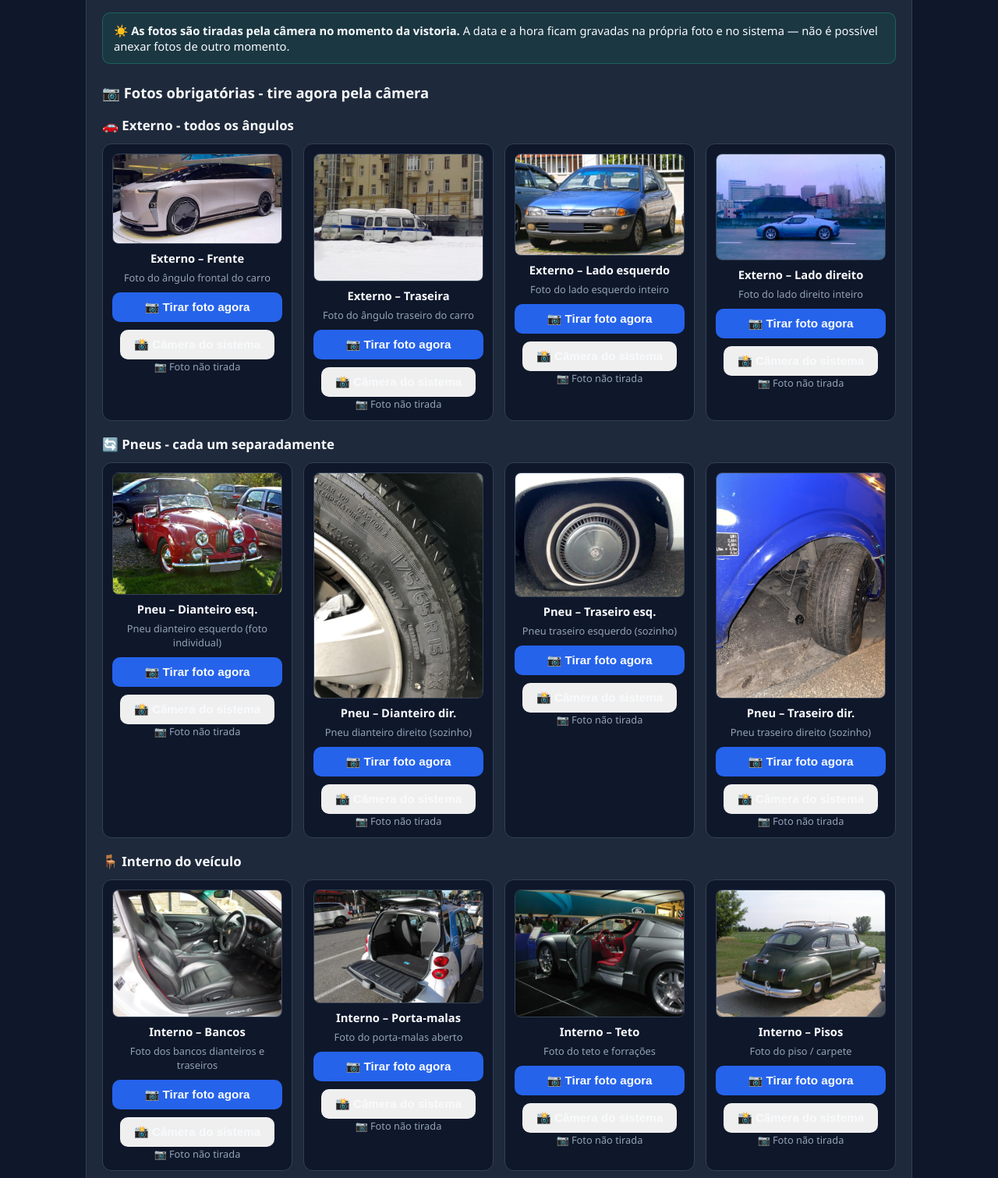
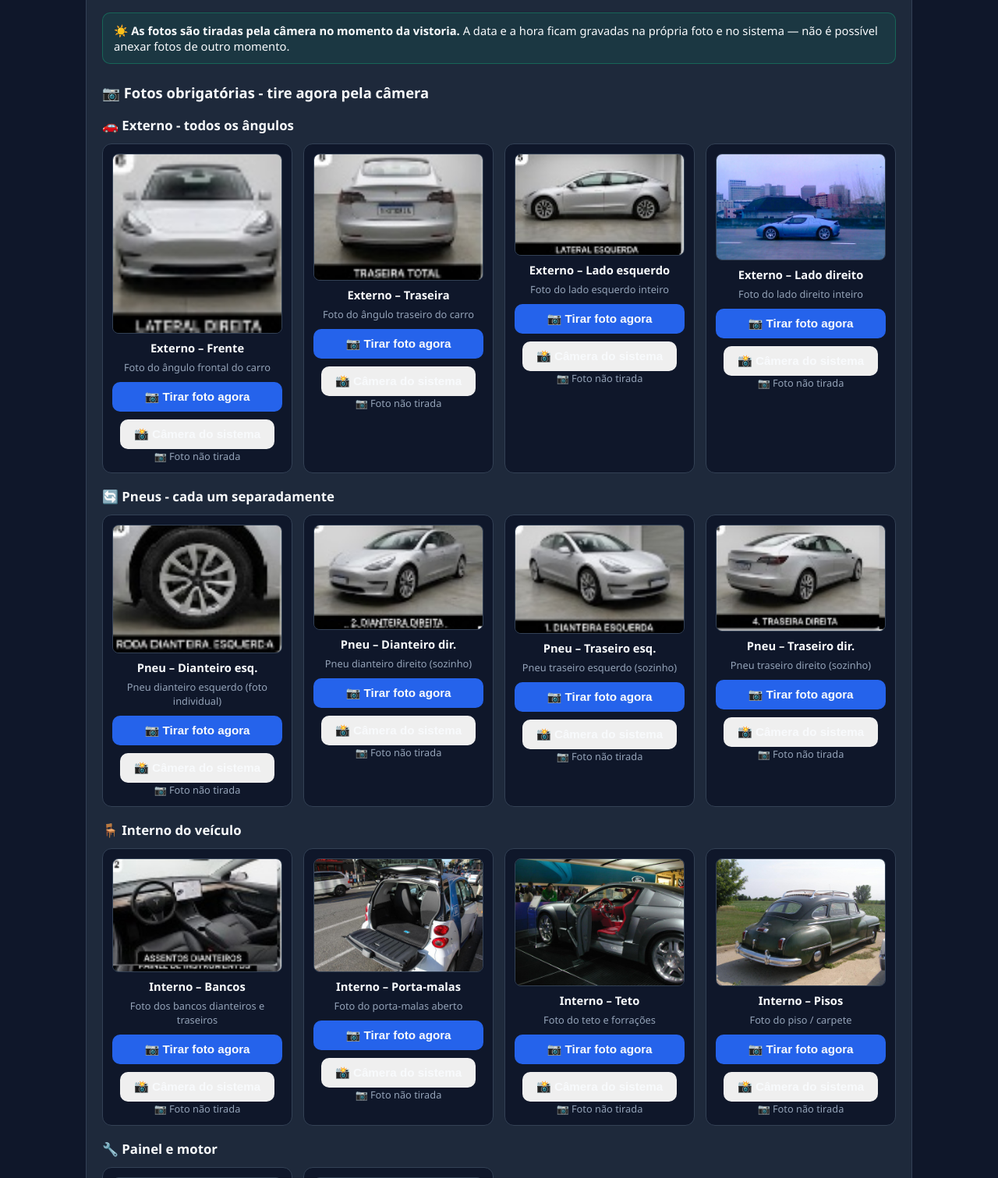
Before and after one commit to NETHOMIRANDA/LocacaoMD, a Flask app: page /vistoria/nova/1 in a window 1280 px wide. Shown: the part 341-1852 px from the top of the page at 78% size. Run offline with Flask 3, Linux system fonts and the light colour scheme; tables that the repository leaves empty hold one stand-in row (values such as "Sample post").

Commit message:
feat: fotos de exemplo como marca d'água nas fotos dos motoristas
- Substituídas 9 fotos de exemplo pelas fotos do carro Tesla
- Adicionada marca d'água semi-transparente (35% opacidade) no canto inferior direito da foto capturada
- Motoristas veem em tempo real se estão no ângulo correto
- Mantidas as fotos existentes para categorias sem nova foto (motor, porta-malas, teto, piso)

```diff
--- a/templates/nova_vistoria.html
+++ b/templates/nova_vistoria.html
@@ -3,7 +3,7 @@
 
 {% macro campo_camera(chave, rotulo, dica, placa) %}
 <div class="foto-campo">
-  <img class="exemplo" src="{{ url_for('static', filename='exemplos/' + chave + '.jpg') }}" alt="Como tirar: {{ rotulo }}">
+  <img class="exemplo" src="{{ url_for('static', filename='exemplos/' + chave + '.jpg') }}" alt="Como tirar: {{ rotulo }}" id="exemplo-{{ chave }}">
   <div class="foto-campo-rotulo">{{ rotulo }}</div>
   <small>{{ dica }}</small>
   <button type="button" class="botao botao-camera" onclick="abrirCamera('{{ chave }}')">📷 Tirar foto agora</button>
@@ -154,15 +154,33 @@ function atualizarHora() {
   setTimeout(atualizarHora, 1000);
 }
 
-/* Aplica a marca d'água (data/hora, placa, categoria e GPS)
-   e grava no formulario. Usada pela camera do modal E pela
-   "camera do sistema" (fallback). */
+/* Aplica a marca d'água (data/hora, placa, categoria, GPS)
+   e a foto de exemplo como referencia visual. Grava no formulario. */
 function finalizarFoto(chave) {
   const canvas = document.getElementById("canvas-camera");
   const ctx = canvas.getContext("2d");
   const agora = new Date();
   const ts = agora.toLocaleString("pt-BR");
   const marca = `${ts} | ${placaAtual} | ${chave}${latAtual ? " | GPS:" + latAtual + "," + lonAtual : ""}`;
+
+  // Carrega a foto de exemplo e desenha como marca d'água semi-transparente
+  const imgExemplo = document.getElementById("exemplo-" + chave);
+  if (imgExemplo && imgExemplo.complete && imgExemplo.naturalWidth > 0) {
+    // Desenha a foto de exemplo como marca d'água no canto inferior direito (30% do tamanho)
+    const larguraMarca = canvas.width * 0.30;
+    const alturaMarca = (imgExemplo.naturalHeight / imgExemplo.naturalWidth) * larguraMarca;
+    const xMarca = canvas.width - larguraMarca - 10;
+    const yMarca = canvas.height - alturaMarca - 50;
+    ctx.globalAlpha = 0.35; // 35% opacidade
+    ctx.drawImage(imgExemplo, xMarca, yMarca, larguraMarca, alturaMarca);
+    ctx.globalAlpha = 1.0;
+    // Borda branca na marca d'água
+    ctx.strokeStyle = "rgba(255,255,255,0.8)";
+    ctx.lineWidth = 2;
+    ctx.strokeRect(xMarca, yMarca, larguraMarca, alturaMarca);
+  }
+
+  // Barra de informações (data/hora, placa, GPS)
   ctx.font = "bold " + Math.max(14, canvas.width * 0.022) + "px monospace";
   ctx.fillStyle = "rgba(0,0,0,0.55)";
   ctx.fillRect(0, canvas.height - 40, canvas.width, 40);
```
Also changed, not shown: static/exemplos/externo_frente.jpg, static/exemplos/externo_lado_esq.jpg, static/exemplos/externo_traseira.jpg, static/exemplos/interno_bancos.jpg, static/exemplos/painel.jpg, static/exemplos/pneu_dianteiro_dir.jpg, static/exemplos/pneu_dianteiro_esq.jpg, static/exemplos/pneu_traseiro_dir.jpg, static/exemplos/pneu_traseiro_esq.jpg, 1 other file.
